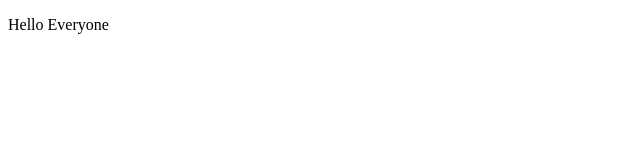
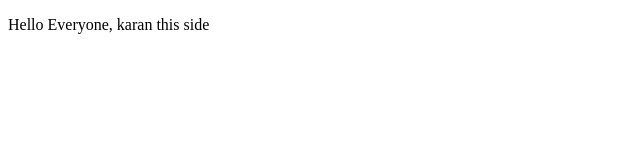
Before and after one commit to karan2525/Fynd-Academy, a plain HTML site: page index.html in a window 1280 px wide. Shown: the whole page, without its empty margins (0-640 px from the left). Drawn offline with Linux system fonts and the light colour scheme.

Commit message:
second branch commit

```diff
--- a/index.html
+++ b/index.html
@@ -8,7 +8,7 @@
 </head>
 <body>
     <p>
-        Hello Everyone
+        Hello Everyone, karan this side
     </p>
 </body>
 </html>
```
